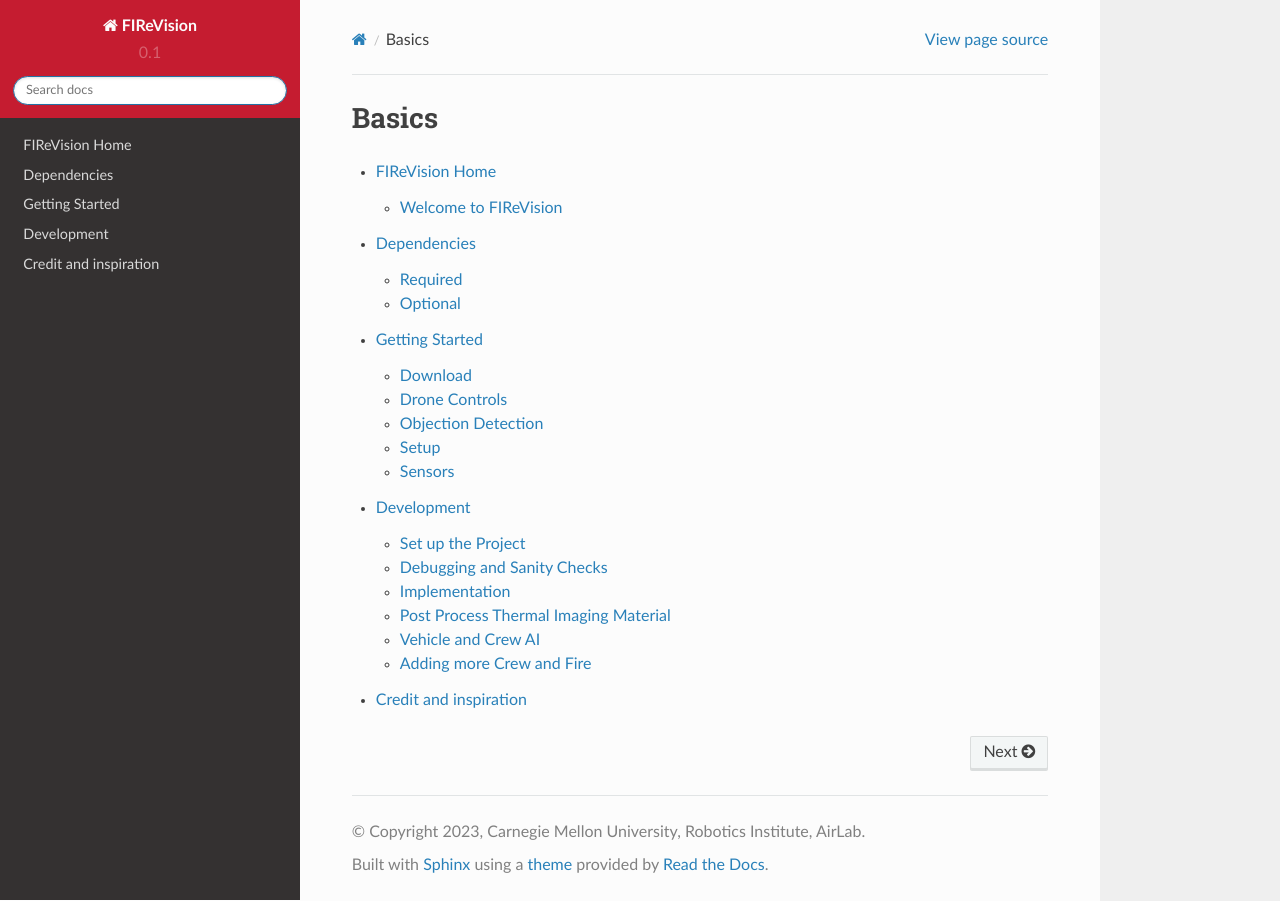
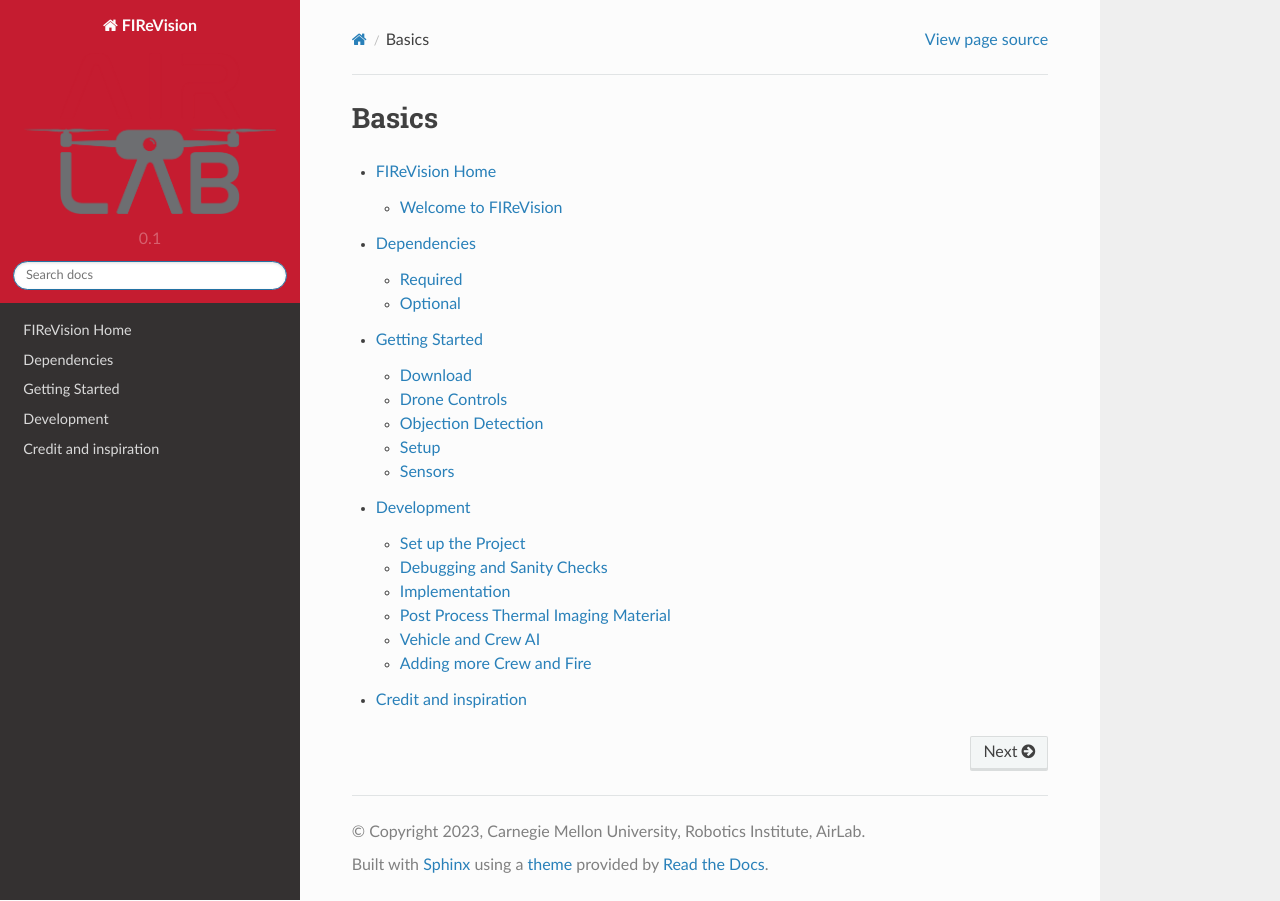
Before and after one commit to castacks/firevision_sim, a Sphinx documentation site: the page built from docs/index.rst, in a window 1280 px wide. Built offline with Sphinx 7.4.7 and the Read the Docs theme 2.0.0, drawn with Linux system fonts in a browser that asks for light colours; pages that are not in the unit, such as notebooks, are missing from menus.

Commit message:
Update conf.py

```diff
--- a/docs/conf.py
+++ b/docs/conf.py
@@ -84,6 +84,8 @@
 #
 html_theme = 'sphinx_rtd_theme'
 
+html_logo = "images/AirLabLogo.png"
+
 # Theme options are theme-specific and customize the look and feel of a theme
 # further.  For a list of options available for each theme, see the
 # documentation.
```
